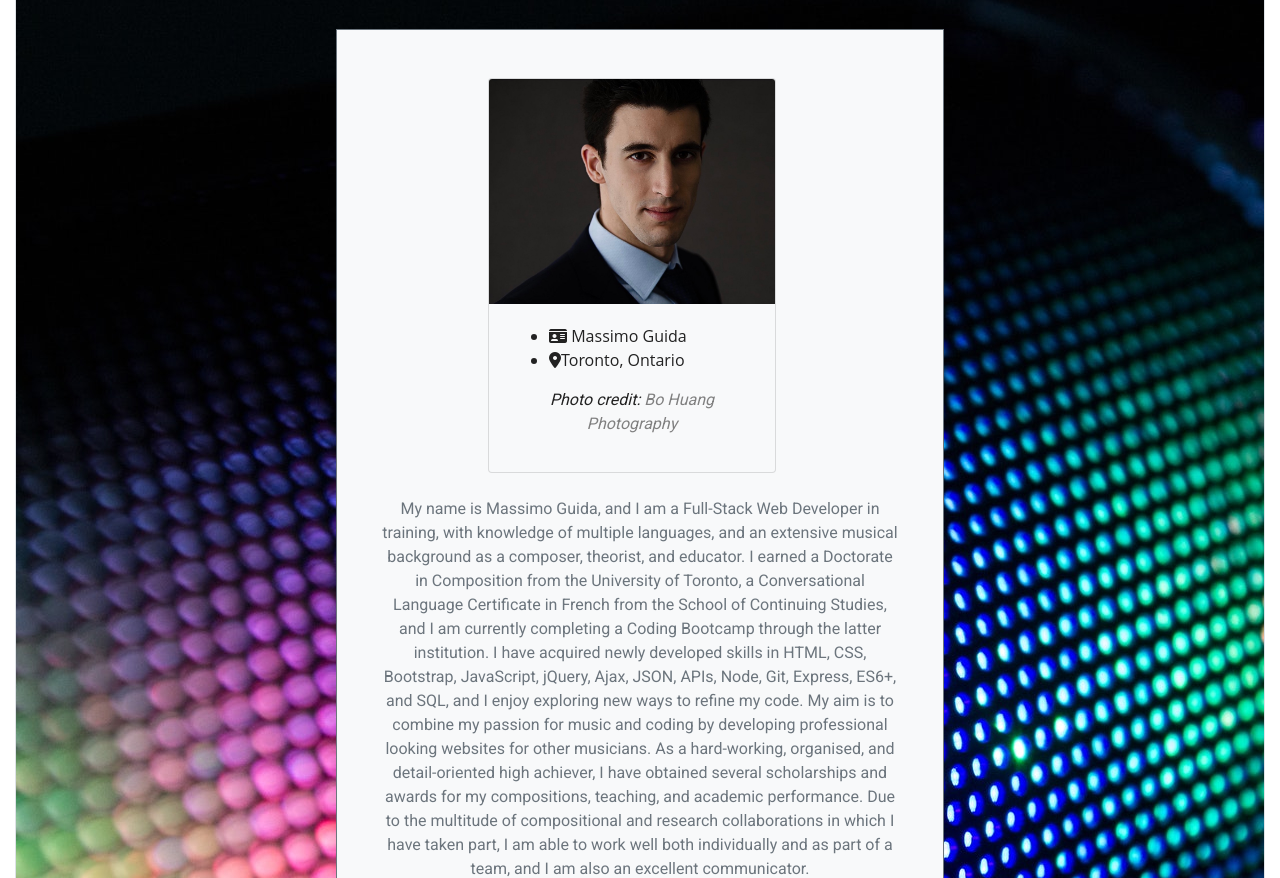
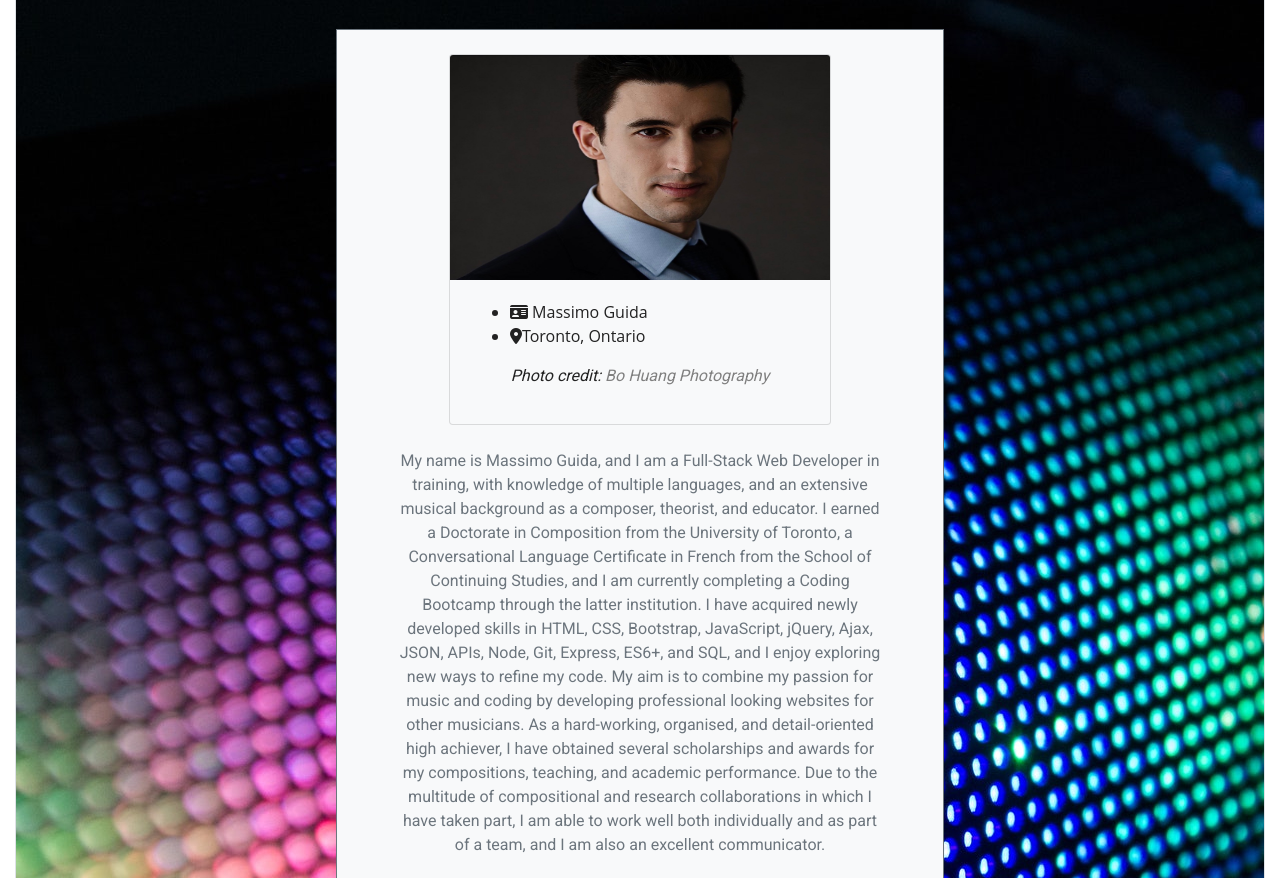
Before and after one commit to MG-cpu90/assignment8, a plain HTML site: page Develop/index.html in a window 1280 px wide. Shown: the part 474-1352 px from the top of the page. Drawn offline with nearby package versions, Linux system fonts and the light colour scheme.

Commit message:
fixed mobile responsiveness

```diff
--- a/Develop/css/style.css
+++ b/Develop/css/style.css
@@ -11,6 +11,8 @@ body {
 .masthead-heading,
 .masthead-intro {
   text-align: center;
+  /* position: sticky;
+  top: 0; */
 }
 
 .masthead {
@@ -19,6 +21,8 @@ body {
   background-size: cover;
   background-repeat: no-repeat;
   max-width: 100%;
+  /* position: sticky;
+  top: 0; */
 }
 
 .masthead-intro {
@@ -114,6 +118,9 @@ a {
   align-content: center;
   /* padding: 0 20px 0; */
   margin: 0 15px 0;
+  /* position: -webkit-sticky;
+  position: sticky;
+  top: 0; */
 }
 
 .body-container {
@@ -150,3 +157,16 @@ a {
 p {
   font-family: "Roboto", "Open Sans", "Helvetica Neue", sans-serif;
 }
+
+.aboutCard {
+  align-content: center;
+  margin: auto;
+}
+
+.card {
+  align-content: center;
+}
+
+.aboutSection {
+  align-content: center;
+}
--- a/Develop/index.html
+++ b/Develop/index.html
@@ -21,9 +21,9 @@
 
 <body>
   <!-- Header  -->
-  <div class="container padding-bottom body-container">
+  <div class="container padding-bottom body-container col sm-12">
     <div class="row">
-      <div class="col sm-12 col m-12 border bg-light">
+      <div class="col sm-12 m-12 border bg-light">
         <header class='sm-12 masthead'>
           <p class='masthead-intro'>Massimo Guida</p>
           <h1 class='sm-12 masthead-heading'>Portfolio</h1>
@@ -32,7 +32,7 @@
     </div>
     <!-- Nav-bar  -->
     <div class="row">
-      <div class="col sm-12 col m-12 border bg-light">
+      <div class="col sm-12 m-12 border bg-light">
         <nav class="navbar navbar-expand-lg navbar-dark bg-dark id=navbar">
           <a class="navbar-brand" href="index.html">Massimo Guida</a>
           <button class="navbar-toggler" type="button" data-toggle="collapse" data-target="#navbarSupportedContent"
@@ -89,21 +89,20 @@
 
     <!-- Main page content  -->
     <div class="row">
-      <div class="col m-12 border bg-light page-container">
+      <div class="col sm-12 m-12 border bg-light page-container">
         <!-- <div class="col m-12 bg-light text-center padding-2 margin-2"> -->
           <br>
           <h2 class="about">About Me</h2>
         <!-- </div> -->
-        <section class="details bg-light text-center border border-secondary col-m-12 margin-2 padding-2"
+        <section class="details bg-light text-center border border-secondary col sm-12 col m-12 margin-2 padding-2 aboutSection"
           style="width: 100%;">
           <div class="container">
             <div class="row">
-              <div class="col m-6"></div>
-              <div class="col m-4 text-center">
+              <div class="col m-10 sm-10 text-center">
                 <br>
                 <div class="span12 text-center">
-                  <div class="card bg-light mb-12 text-center" style="width: 18rem;">
-                    <img src="img/image2-copy.jpeg" class="card-img-top" alt="Head-shot" width="100" height="225"
+                  <div class="card bg-light mb-12 sm-12 text-center aboutCard" style="width: 70%;">
+                    <img src="img/image2-copy.jpeg" class="card-img-top" alt="Head-shot" width="200" height="225"
                       id="headShot">
                     <div class="card-body">
                       <ul class="text-left">
@@ -118,11 +117,11 @@
                   </div>
                 </div>
               </div>
-              <div class="col m-2"></div>
             </div>
             <div class="row padding-3 margin-3">
-              <div class="col m-12 padding-2 margin-2 bio-text text-center">
+              <div class="col m-12 sm-6 padding-2 margin-2 bio-text text-center">
                 <div class="padding-3 margin-3 text-container">
+                  <br>
                   <p class="text-secondary">
                     My name is Massimo Guida, and I am a Full-Stack Web Developer in training, with knowledge of multiple
                     languages, and an extensive musical background as a composer, theorist, and educator.
@@ -144,8 +143,8 @@
               </div>
             </div>
             <div class="row padding-3 margin-3 youtube-container">
-              <div class="col m-12 padding-2 margin-2 bio-text text-center">
-                <iframe width="560" height="315" src="https://www.youtube.com/embed/JZVsnecX-xo" frameborder="0"
+              <div class="col m-12 sm-12 padding-2 margin-2 bio-text text-center">
+                <iframe class="embed-responsive embed-responsive-4by3" width="560" height="315" src="https://www.youtube.com/embed/JZVsnecX-xo" frameborder="0"
                   allow="accelerometer; autoplay; encrypted-media; gyroscope; picture-in-picture"
                   allowfullscreen></iframe>
 
@@ -191,7 +190,7 @@
       </footer>
     </div>
   </div>
-
+</div>
   <!-- jQuery -->
   <script src="https://code.jquery.com/jquery-3.4.1.slim.min.js"
     integrity="sha384-J6qa4849blE2+poT4WnyKhv5vZF5SrPo0iEjwBvKU7imGFAV0wwj1yYfoRSJoZ+n"
```
Also changed, not shown: Develop/assignment10.html (+1 -0 lines), Develop/assignment11.html (+2 -1 lines), Develop/assignment12.html (+1 -0 lines), Develop/assignment13.html (+1 -0 lines), Develop/assignment3.html (+1 -0 lines), Develop/assignment4.html (+1 -0 lines), Develop/assignment9.html (+1 -0 lines), Develop/contact.html (+1 -0 lines), Develop/project1.html (+1 -0 lines), Develop/project2.html (+2 -1 lines).
